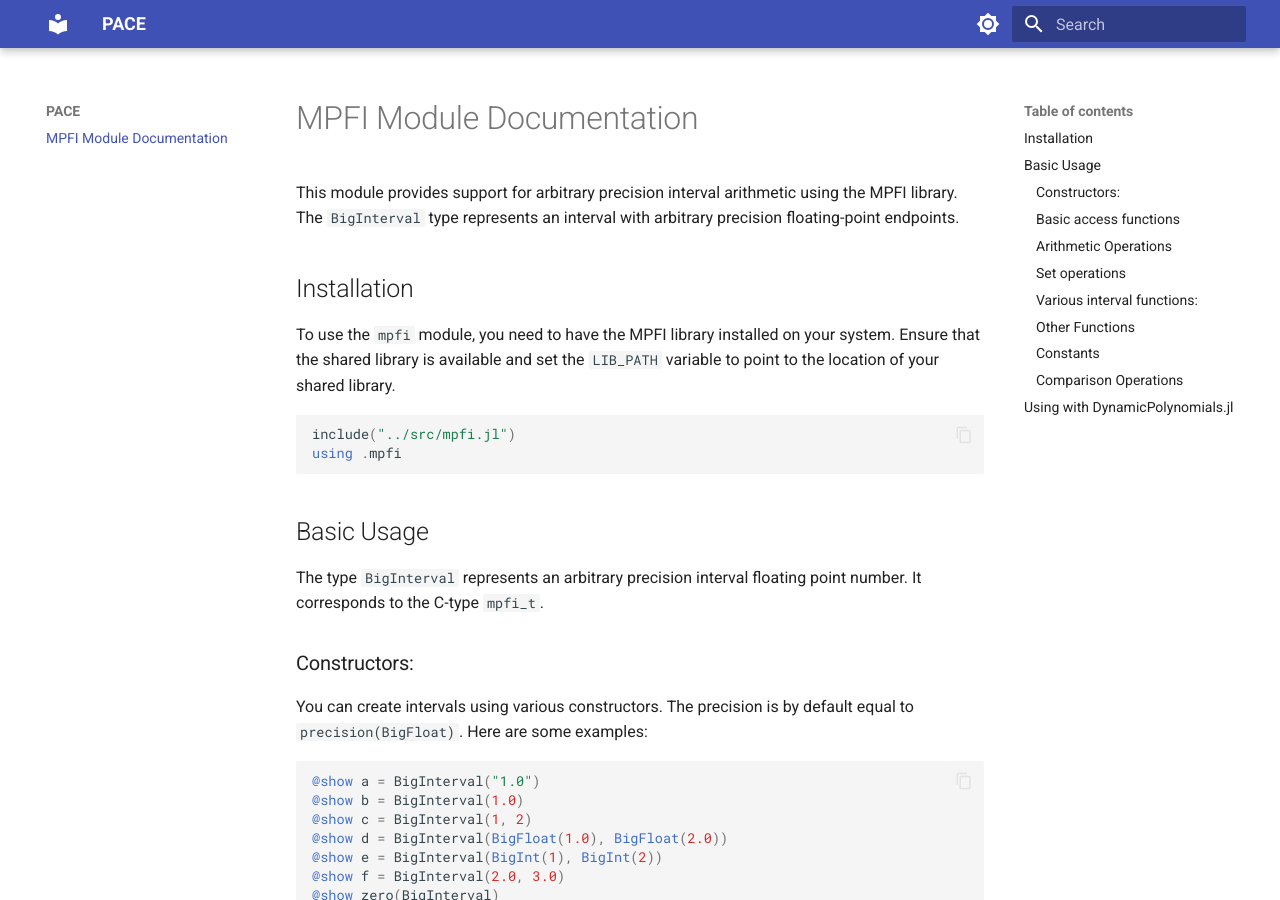
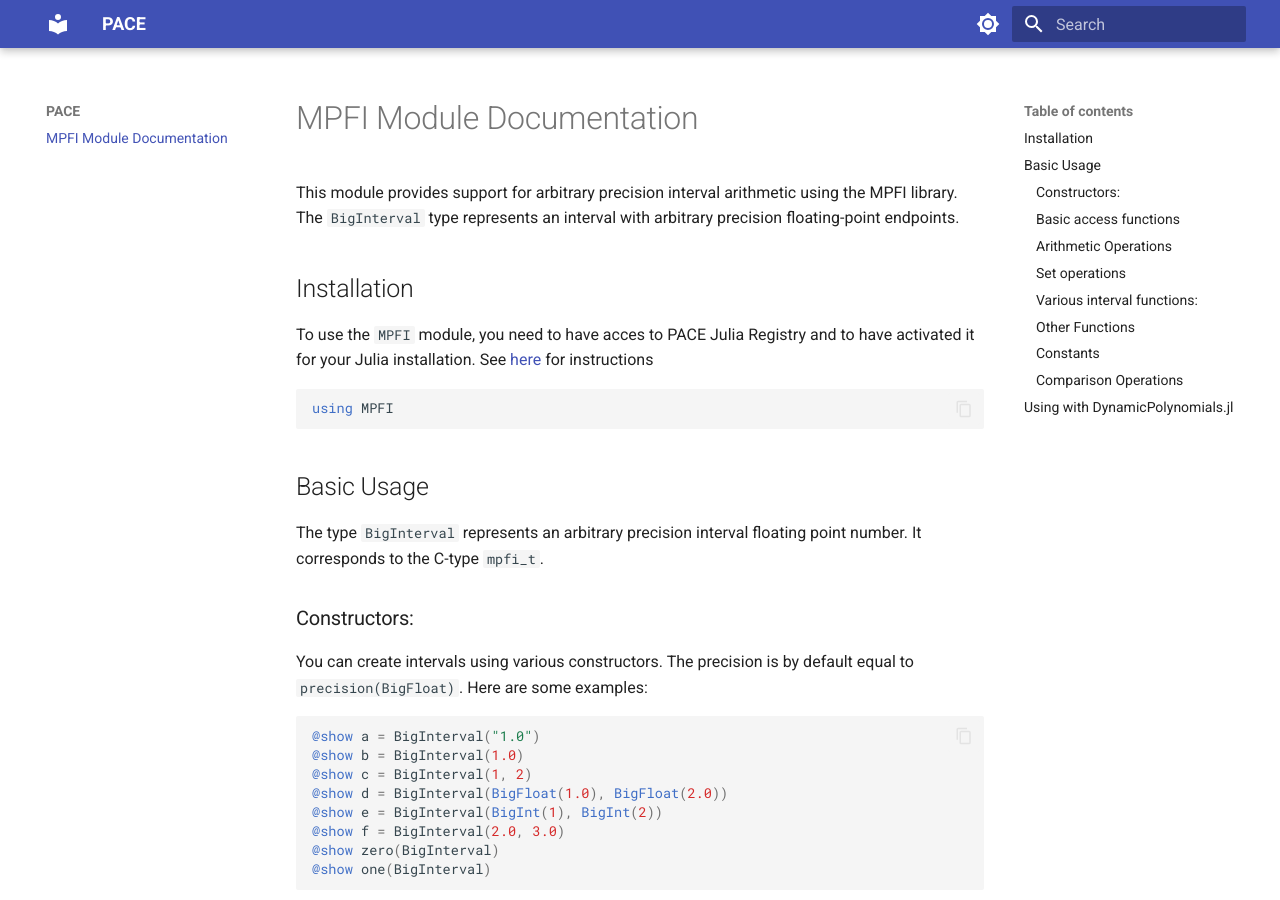
Before and after one commit to chkat/MPFI.jl, an MkDocs documentation site: the page built from docs/index.md, in a window 1280 px wide and 900 px high. Built offline with MkDocs 1.6.1 and Material for MkDocs 9.7.7, drawn with Linux system fonts in a browser that asks for light colours.

Commit message:
update doc

````diff
--- a/docs/index.md
+++ b/docs/index.md
@@ -4,13 +4,13 @@ This module provides support for arbitrary precision interval arithmetic using t
 
 ## Installation
 
-To use the `mpfi` module, you need to have the MPFI library installed on your system. Ensure that the shared library is available and set the `LIB_PATH` variable to point to the location of your shared library.
+To use the `MPFI` module, you need to have acces to PACE Julia Registry and to have activated it for your Julia installation.
+See [here](https://pace.gitlabpages.inria.fr/software/) for instructions
 
 
 
 ```julia
-include("../src/mpfi.jl")
-using .mpfi
+using MPFI
 ```
 
 ## Basic Usage
````
